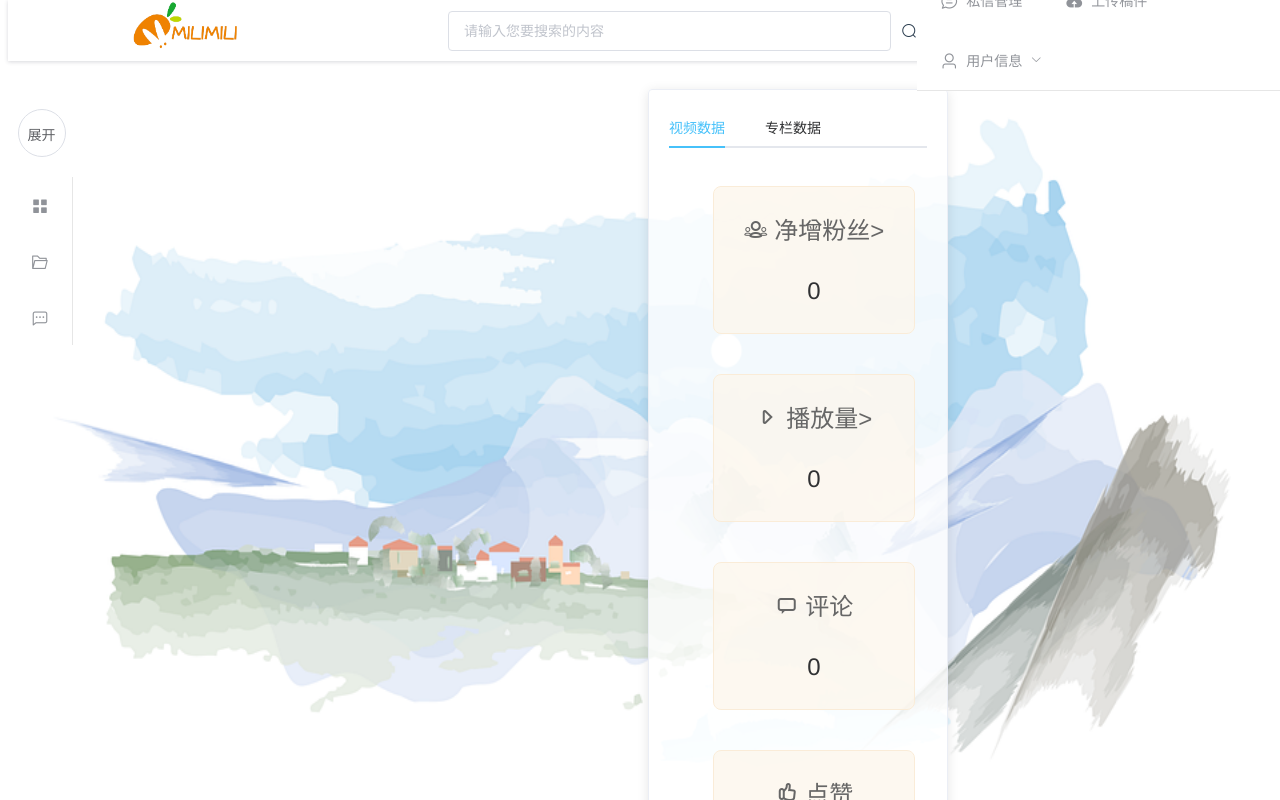
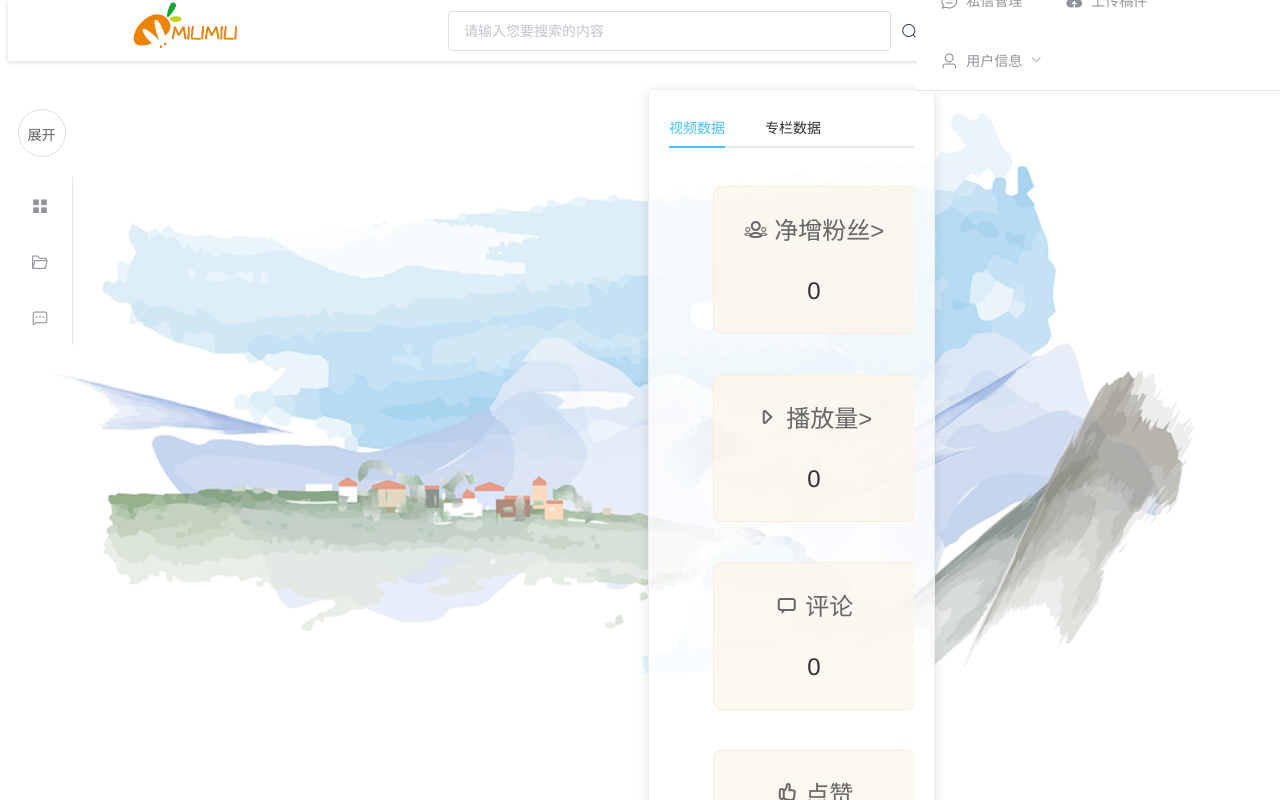
Before and after one commit to BUAA-GoodBro2021/MiliMili_frontend, a Vue app in the folder mili/: page /PChome in a window 1280 px wide. Shown: the top 800 px of the page. Built offline with nearby package versions, Linux system fonts and the light colour scheme.

Commit message:
背景调整

```diff
--- a/mili/src/views/PersonalHomePage/PC.vue
+++ b/mili/src/views/PersonalHomePage/PC.vue
@@ -159,10 +159,9 @@ export default {
   background-image: url("../../assets/PCM/BG16.webp"); /*68 12*/
   background-repeat: no-repeat;
   background-attachment: fixed;
-  background-size: 100% 100%;
-  width: 100vw;
-  height: 100vh;
-  overflow-x: hidden;
+  background-size: 98%;
+  width: 99vw;
+  height: 89vh;
 }
 .opa {
   opacity: 80%;
```
